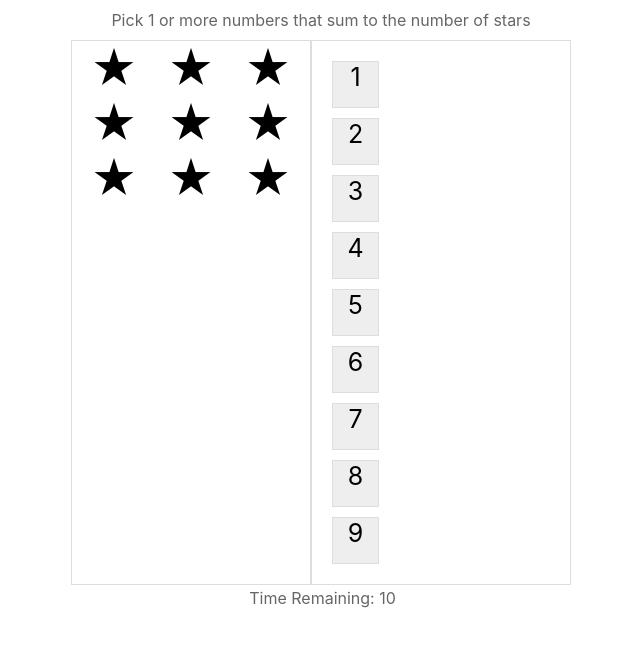
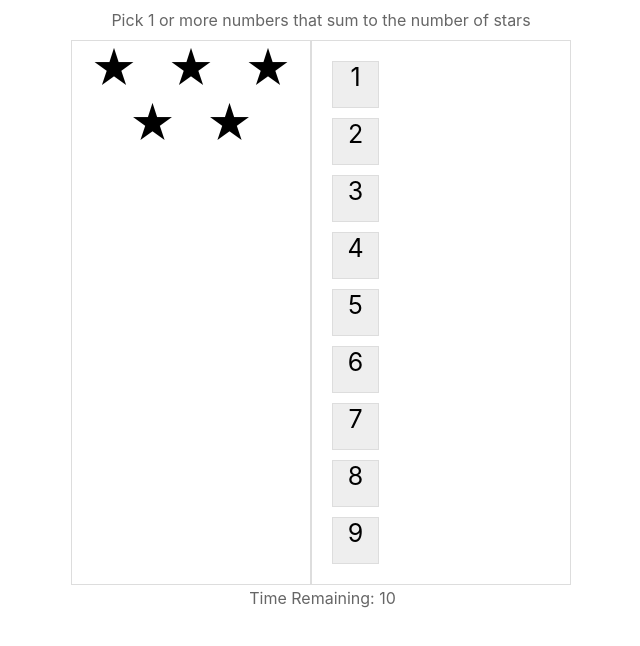
Before and after one commit to HamzaSheikh05/Star-Match-Game, a React (Create React App) app: page / in a window 1280 px wide. Shown: the top 646 px of the page, without its empty margins (319-959 px from the left). Built offline with nearby package versions, Linux system fonts and the light colour scheme.

Commit message:
Hardcode value to display number of stars

```diff
--- a/src/Shell.jsx
+++ b/src/Shell.jsx
@@ -2,6 +2,7 @@ import React, { Component } from 'react';
 import './ShellCss.css';
 
 const StarMatch = () => {
+    const stars = 5;
     return(
         <div className="game">
             <div className="help">
@@ -10,15 +11,9 @@ const StarMatch = () => {
             <div className="body">
 
                 <div className="left">
-                    <div className="star"/>
-                    <div className="star"/>
-                    <div className="star"/>
-                    <div className="star"/>
-                    <div className="star"/>
-                    <div className="star"/>
-                    <div className="star"/>
-                    <div className="star"/>
-                    <div className="star"/>
+                    {utils.range(1, stars).map(starId =>
+                        <div key={starId} className="star"/>
+                    )}
                 </div>
 
                 <div className="right">
```
